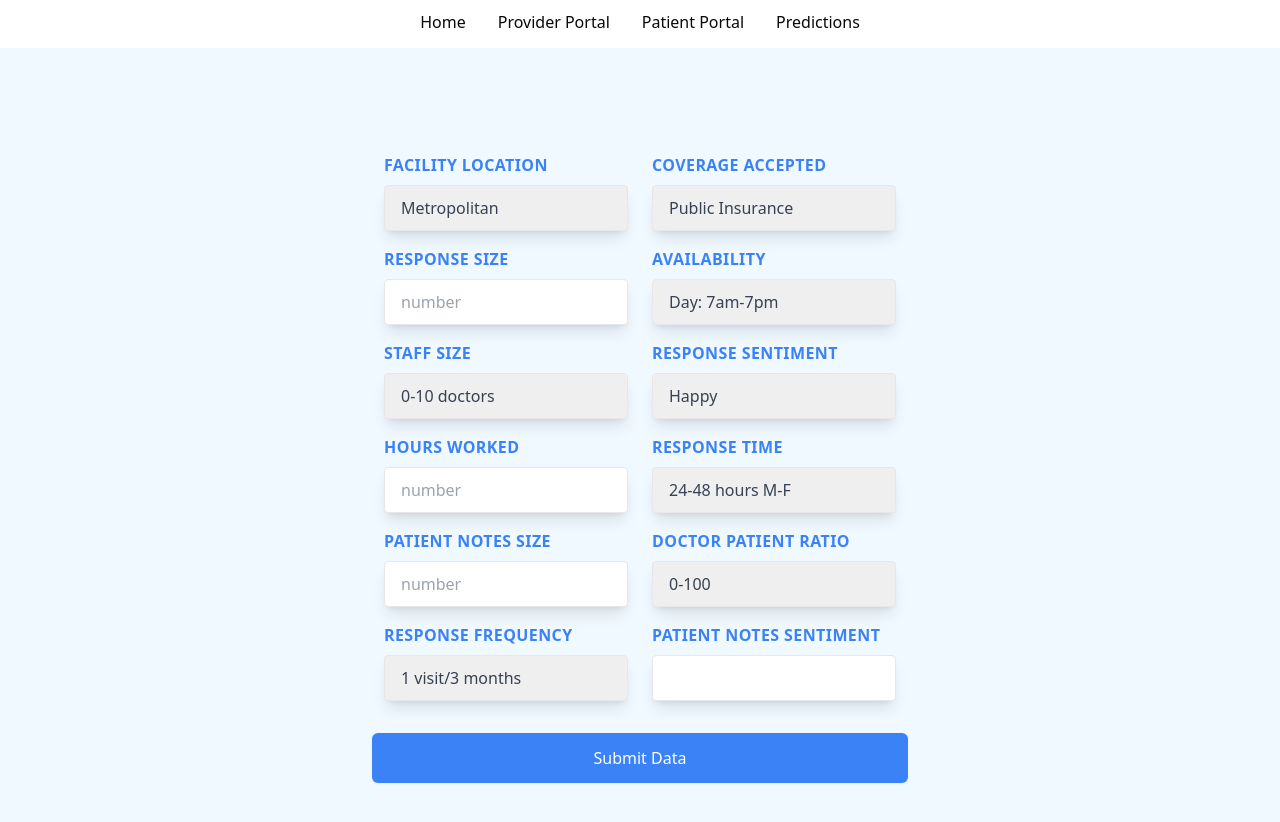
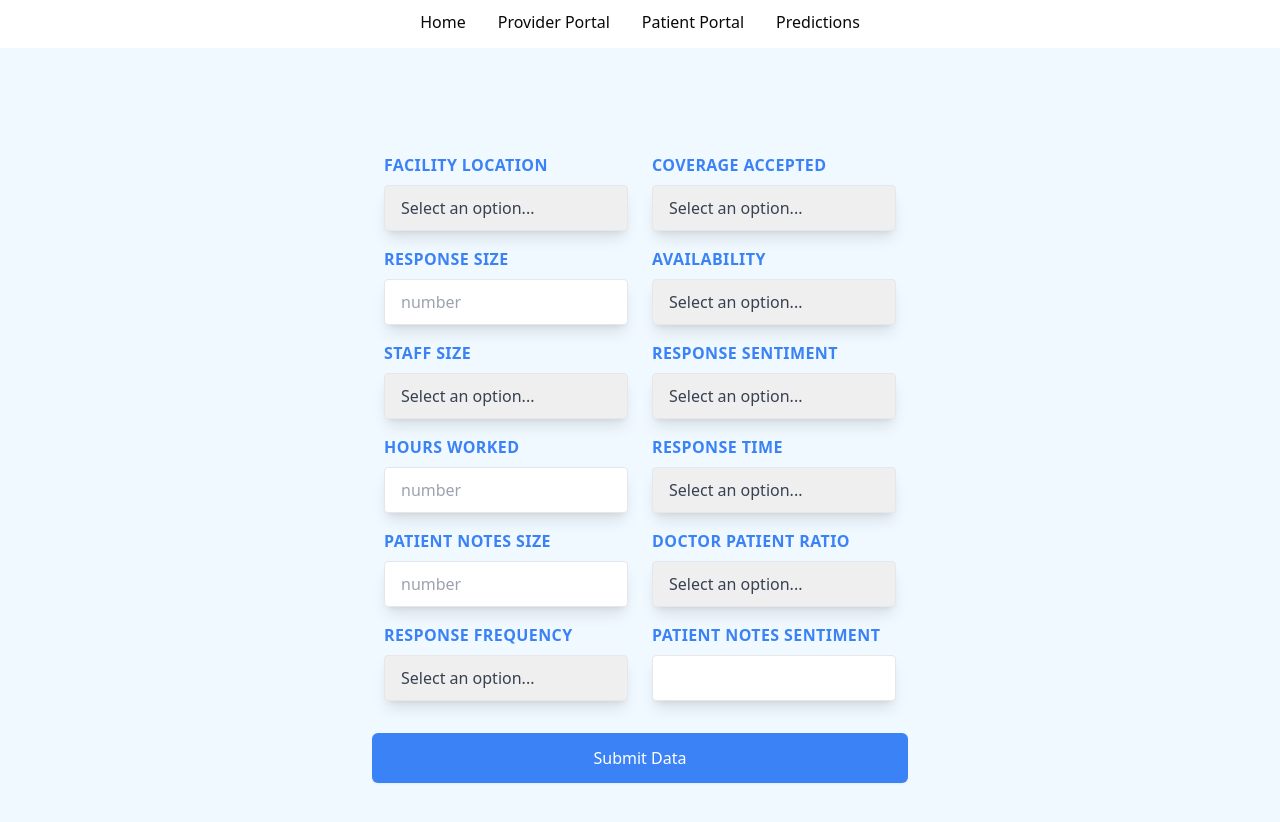
Before and after one commit to bgpayne23/mirahealth, a Next.js app in the folder mira-health-ui/: page /inputs/Provider in a window 1280 px wide. Shown: the top 822 px of the page. Built offline with nearby package versions, Linux system fonts and the light colour scheme.

Commit message:
Add values to fields in original Provider Input form

```diff
--- a/mira-health-ui/src/components/ProviderInputs.tsx
+++ b/mira-health-ui/src/components/ProviderInputs.tsx
@@ -5,7 +5,8 @@ import Link from "next/link";
 
 import { USStates } from '@/lib/utils';
 
-import { FieldError, UseControllerProps, useForm } from "react-hook-form";
+import { FieldError, UseControllerProps, useForm, Controller } from "react-hook-form";
+import axios from 'axios';
 
 
 
@@ -23,6 +24,24 @@ type FormValues = {
     doctorPatientRatio: number
     responseFrequency: number
     patientNotesSentiment: string
+
+    obgyn_AvgPatientTime: number;
+    obgyn_NumOfPatients: number;
+    obgyn_QualityRisk: number;
+    obgyn_TotalHours: number;
+    obgyn_BurnoutRisk: number;
+    obgyn_Location: string;
+    Age: number;
+    Ethnicity: string;
+    Payer: string;
+    Location: string;
+    Income: string;
+    SystolicBP: number;
+    DiastolicBP: number;
+    BS: number;
+    BodyTemp: number;
+    HeartRate: number;
+    HDP: number;
 
 }
 // age/ titles bigger
@@ -49,10 +68,31 @@ const ProviderInputs = () => {
     //setTimeout
 
     function onSubmit(data: FormValues) {
+    // todo: connect this to another component or datasource. hardcode for now.
+    data.obgyn_AvgPatientTime = 21;
+    data.obgyn_BurnoutRisk = 0;
+    data.obgyn_NumOfPatients = 16;
+    data.obgyn_QualityRisk = 0;
+    data.obgyn_TotalHours = 336;
+    data.obgyn_Location = data.obgyn_Location;
+    data.Age = 18;
+    data.SystolicBP = 120;
+    data.DiastolicBP = 80;
+    data.BS = 6;
+    data.BodyTemp = 99;
+    data.HeartRate = 65;
 
-
+    console.log(data);
+    // todo: transfer data from response to predictions page
+    axios.post('http://34.229.92.101/', data).then(function (response) {
+      console.log(response);
+    })
+      .catch(function error() {
+        console.log(error);
+      });
 
     }
+
     return (
         <form className="w-full max-w-lg mt-20">
             <div className="flex flex-wrap -mx-3 mb-6">
@@ -64,12 +104,17 @@ const ProviderInputs = () => {
                         Facility Location
                     </label>
                     <select className="block appearance-none w-full bg-light-200 border border-gray-200 text-gray-700 py-3 px-4 pr-8 rounded leading-tight focus:outline-none focus:bg-white focus:border-blue-500 shadow-lg"
+                        {...register("obgyn_Location", {
+                            required: { value: true, message: "This field is required" }
+
+                          })}
                         id="grid-facility-location">
-
-                        <option >Metropolitan</option>
-                        <option >Micropolitan</option>
-                        <option >Rural</option>
+                        <option value="">Select an option...</option>
+                        <option value="Metropolitan">Metropolitan</option>
+                        <option value="Micropolitan">Micropolitan</option>
+                        <option value="Rural">Rural</option>
                     </select>
+                    {errors.obgyn_Location && <p className="text-red-500 text-xs italic">{errors.obgyn_Location.message}</p>}
                 </div>
 
                 {/* Coverage Accepted */}
@@ -78,13 +123,19 @@ const ProviderInputs = () => {
                         htmlFor="grid-coverage-accepted">
                         Coverage Accepted
                     </label>
-                    <select className="block appearance-none w-full bg-light-200 border border-gray-200 text-gray-700 py-3 px-4 pr-8 rounded leading-tight focus:outline-none focus:bg-white focus:border-blue-500 shadow-lg"
+                    <select
+                        {...register("coverageAccepted", {
+                            required: { value: true, message: "This field is required" }
+
+                            })}
+                        className="block appearance-none w-full bg-light-200 border border-gray-200 text-gray-700 py-3 px-4 pr-8 rounded leading-tight focus:outline-none focus:bg-white focus:border-blue-500 shadow-lg"
                         id="grid-coverage-accepted">
-
+                        <option value="">Select an option...</option>
                         <option >Public Insurance</option>
                         <option >Private Insurance</option>
                         <option >No Coverage</option>
                     </select>
+                    {errors.coverageAccepted && <p className="text-red-500 text-xs italic">{errors.coverageAccepted.message}</p>}
                 </div>
 
                 {/* Response Size */}
@@ -92,12 +143,18 @@ const ProviderInputs = () => {
                     <label className="block uppercase tracking-wide text-blue-500 text-md font-bold mb-2" htmlFor="grid-response-size">
                         Response Size
                     </label>
-                    <input className="appearance-none block w-full bg-light-200 text-gray-700
+                    <input
+                    {...register("responseSize", {
+                        required: { value: true, message: "This field is required" },
+                        validate: value => value >= 9 || "Enter a valid age."
+                        })}
+                    className="appearance-none block w-full bg-light-200 text-gray-700
       border border-gray-200 rounded py-3 px-4 leading-tight
       focus:outline-none focus:bg-white shadow-lg focus:ring-2 focus:ring-blue-600"
                         id="grid-response-size"
                         type="number"
                         placeholder="number" />
+                {errors.responseSize && <p className="text-red-500 text-xs italic">{errors.responseSize.message}</p>}
                 </div>
 
                 {/* Availability */}
@@ -106,14 +163,19 @@ const ProviderInputs = () => {
                         htmlFor="grid-availability">
                         Availability
                     </label>
-                    <select className="block appearance-none w-full bg-light-200 border border-gray-200 text-gray-700 py-3 px-4 pr-8 rounded leading-tight focus:outline-none focus:bg-white focus:border-blue-500 shadow-lg"
+                    <select
+                        {...register("availability", {
+                            required: { value: true, message: "This field is required" }
+                          })}
+                        className="block appearance-none w-full bg-light-200 border border-gray-200 text-gray-700 py-3 px-4 pr-8 rounded leading-tight focus:outline-none focus:bg-white focus:border-blue-500 shadow-lg"
                         id="grid-availability">
-
+                        <option value="">Select an option...</option>
                         <option >Day: 7am-7pm</option>
                         <option >Night: 7pm-7am</option>
                         <option >Emergency: On-Call</option>
                         <option >After Hours</option>
                     </select>
+                    {errors.availability && <p className="text-red-500 text-xs italic">{errors.availability.message}</p>}
                 </div>
 
                 {/* Staff Size */}
@@ -122,13 +184,19 @@ const ProviderInputs = () => {
                         htmlFor="grid-staff-size">
                         Staff Size
                     </label>
-                    <select className="block appearance-none w-full bg-light-200 border border-gray-200 text-gray-700 py-3 px-4 pr-8 rounded leading-tight focus:outline-none focus:bg-white focus:border-blue-500 shadow-lg"
+                    <select
+                        {...register("staffSize", {
+                            required: { value: true, message: "This field is required" }
+
+                          })}
+                        className="block appearance-none w-full bg-light-200 border border-gray-200 text-gray-700 py-3 px-4 pr-8 rounded leading-tight focus:outline-none focus:bg-white focus:border-blue-500 shadow-lg"
                         id="grid-staff-size">
-
+                        <option value="">Select an option...</option>
                         <option >0-10 doctors</option>
                         <option >11-50 doctors</option>
                         <option >More than 50 doctors</option>
                     </select>
+                    {errors.staffSize && <p className="text-red-500 text-xs italic">{errors.staffSize.message}</p>}
                 </div>
 
                 {/* Response Sentiment */}
@@ -138,13 +206,19 @@ const ProviderInputs = () => {
                         htmlFor="grid-response-sentiment">
                         Response Sentiment
                     </label>
-                    <select className="block appearance-none w-full bg-light-200 border border-gray-200 text-gray-700 py-3 px-4 pr-8 rounded leading-tight focus:outline-none focus:bg-white focus:border-blue-500 shadow-lg"
+                    <select
+                        {...register("responseSentiment", {
+                            required: { value: true, message: "This field is required" }
+
+                          })}
+                        className="block appearance-none w-full bg-light-200 border border-gray-200 text-gray-700 py-3 px-4 pr-8 rounded leading-tight focus:outline-none focus:bg-white focus:border-blue-500 shadow-lg"
                         id="grid-response-sentiment">
-
+                        <option value="">Select an option...</option>
                         <option className="text-green-500 bg-light-green-200" value="happy">Happy</option>
                         <option className="text-yellow-500" value="okay">Okay</option>
                         <option className="text-red-500" value="not-well">Not well</option>
                     </select>
+                    {errors.responseSentiment && <p className="text-red-500 text-xs italic">{errors.responseSentiment.message}</p>}
                 </div>
 
                 {/* Hours Worked */}
@@ -152,12 +226,18 @@ const ProviderInputs = () => {
                     <label className="block uppercase tracking-wide text-blue-500 text-md font-bold mb-2" htmlFor="grid-hours-worked">
                         Hours Worked
                     </label>
-                    <input className="appearance-none block w-full bg-light-200 text-gray-700
+                    <input
+                        {...register("hoursWorked", {
+                            required: { value: true, message: "This field is required" }
+
+                          })}
+                        className="appearance-none block w-full bg-light-200 text-gray-700
       border border-gray-200 rounded py-3 px-4 leading-tight
       focus:outline-none focus:bg-white shadow-lg focus:ring-2 focus:ring-blue-600"
                         id="grid-hours-worked"
                         type="number"
                         placeholder="number" />
+                    {errors.hoursWorked && <p className="text-red-500 text-xs italic">{errors.hoursWorked.message}</p>}
                 </div>
 
                 {/* Response Time */}
@@ -167,12 +247,18 @@ const ProviderInputs = () => {
                         htmlFor="grid-response-time">
                         Response Time
                     </label>
-                    <select className="block appearance-none w-full bg-light-200 border border-gray-200 text-gray-700 py-3 px-4 pr-8 rounded leading-tight focus:outline-none focus:bg-white focus:border-blue-500 shadow-lg"
+                    <select
+                        {...register("responseTime", {
+                            required: { value: true, message: "This field is required" }
+
+                          })}
+                        className="block appearance-none w-full bg-light-200 border border-gray-200 text-gray-700 py-3 px-4 pr-8 rounded leading-tight focus:outline-none focus:bg-white focus:border-blue-500 shadow-lg"
                         id="grid-response-time">
-
+                        <option value="">Select an option...</option>
                         <option >24-48 hours M-F</option>
                         <option >48-72 hours Sat-Sun</option>
                     </select>
+                    {errors.responseTime && <p className="text-red-500 text-xs italic">{errors.responseTime.message}</p>}
                 </div>
 
                 {/* Patient Notes Size */}
@@ -181,12 +267,18 @@ const ProviderInputs = () => {
                     <label className="block uppercase tracking-wide text-blue-500 text-md font-bold mb-2" htmlFor="grid-patient-notes-size">
                         Patient Notes Size
                     </label>
-                    <input className="appearance-none block w-full bg-light-200 text-gray-700
+                    <input
+                        {...register("patientNotesSize", {
+                            required: { value: true, message: "This field is required" }
+
+                          })}
+                        className="appearance-none block w-full bg-light-200 text-gray-700
       border border-gray-200 rounded py-3 px-4 leading-tight
       focus:outline-none focus:bg-white shadow-lg focus:ring-2 focus:ring-blue-600"
                         id="grid-patient-notes-size"
                         type="number"
                         placeholder="number" />
+                    {errors.patientNotesSize && <p className="text-red-500 text-xs italic">{errors.patientNotesSize.message}</p>}
                 </div>
 
                 {/* Doctor Patient Ratio */}
@@ -198,12 +290,18 @@ const ProviderInputs = () => {
                         htmlFor="grid-doctor-patient-ratio">
                         Doctor Patient Ratio
                     </label>
-                    <select className="block appearance-none w-full bg-light-200 border border-gray-200 text-gray-700 py-3 px-4 pr-8 rounded leading-tight focus:outline-none focus:bg-white focus:border-blue-500 shadow-lg"
+                    <select
+                        {...register("doctorPatientRatio", {
+                            required: { value: true, message: "This field is required" }
+
+                          })}
+                        className="block appearance-none w-full bg-light-200 border border-gray-200 text-gray-700 py-3 px-4 pr-8 rounded leading-tight focus:outline-none focus:bg-white focus:border-blue-500 shadow-lg"
                         id="grid-doctor-patient-ratio">
-
+                        <option value="">Select an option...</option>
                         <option >0-100</option>
                         <option >101-1000</option>
                     </select>
+                    {errors.doctorPatientRatio && <p className="text-red-500 text-xs italic">{errors.doctorPatientRatio.message}</p>}
                 </div>
 
                 {/* Response Frequency */}
@@ -212,14 +310,20 @@ const ProviderInputs = () => {
                         htmlFor="grid-response-frequency">
                         Response Frequency
                     </label>
-                    <select className="block appearance-none w-full bg-light-200 border border-gray-200 text-gray-700 py-3 px-4 pr-8 rounded leading-tight focus:outline-none focus:bg-white focus:border-blue-500 shadow-lg"
+                    <select
+                        {...register("responseFrequency", {
+                            required: { value: true, message: "This field is required" }
+
+                          })}
+                        className="block appearance-none w-full bg-light-200 border border-gray-200 text-gray-700 py-3 px-4 pr-8 rounded leading-tight focus:outline-none focus:bg-white focus:border-blue-500 shadow-lg"
                         id="grid-response-frequency">
-
+                        <option value="">Select an option...</option>
                         <option >1 visit/3 months</option>
                         <option >1 visit/6 months</option>
                         <option >1 visit/year</option>
                         <option >Other</option>
                     </select>
+                    {errors.responseFrequency && <p className="text-red-500 text-xs italic">{errors.responseFrequency.message}</p>}
                 </div>
 
                 {/* Patient Notes Sentiment */}
@@ -228,12 +332,18 @@ const ProviderInputs = () => {
                     <label className="block uppercase tracking-wide text-blue-500 text-md font-bold mb-2" htmlFor="grid-patient-notes-sentiment">
                         Patient Notes Sentiment
                     </label>
-                    <input className="appearance-none block w-full bg-light-200 text-gray-700
+                    <input
+                        {...register("patientNotesSentiment", {
+                            required: { value: true, message: "This field is required" }
+
+                          })}
+                        className="appearance-none block w-full bg-light-200 text-gray-700
       border border-gray-200 rounded py-3 px-4 leading-tight
       focus:outline-none focus:bg-white shadow-lg focus:ring-2 focus:ring-blue-600"
                         id="grid-patient-notes-sentiment"
                         type="text"
                         placeholder=" " />
+                    {errors.patientNotesSentiment && <p className="text-red-500 text-xs italic">{errors.patientNotesSentiment.message}</p>}
                 </div>
 
                 <button type="submit" className="my-4 w-full flex justify-center py-3 px-4 border border-transparent rounded-md shadow-sm text-md font-medium text-white bg-blue-500 hover:bg-blue-600 focus:outline-none focus:ring-2 focus:ring-offset-2 focus:ring-indigo-500">Submit Data</button>
```
